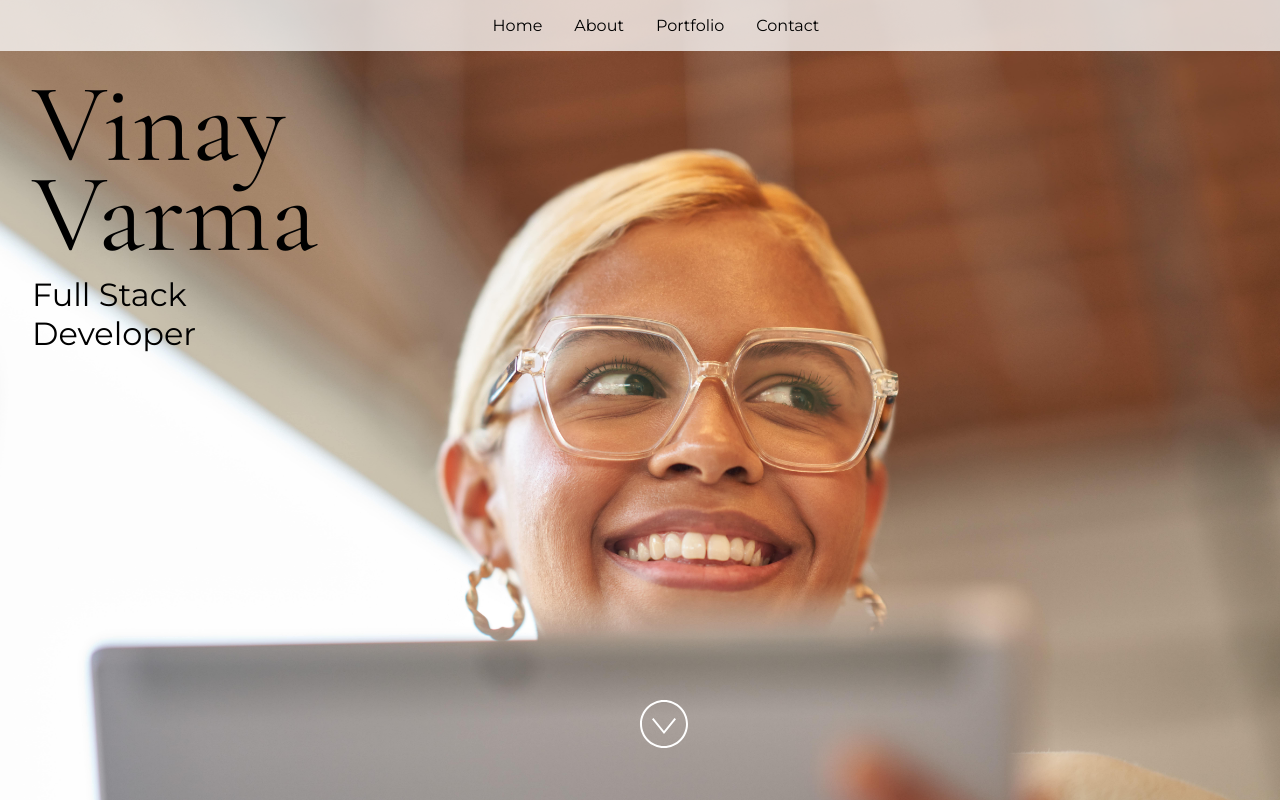
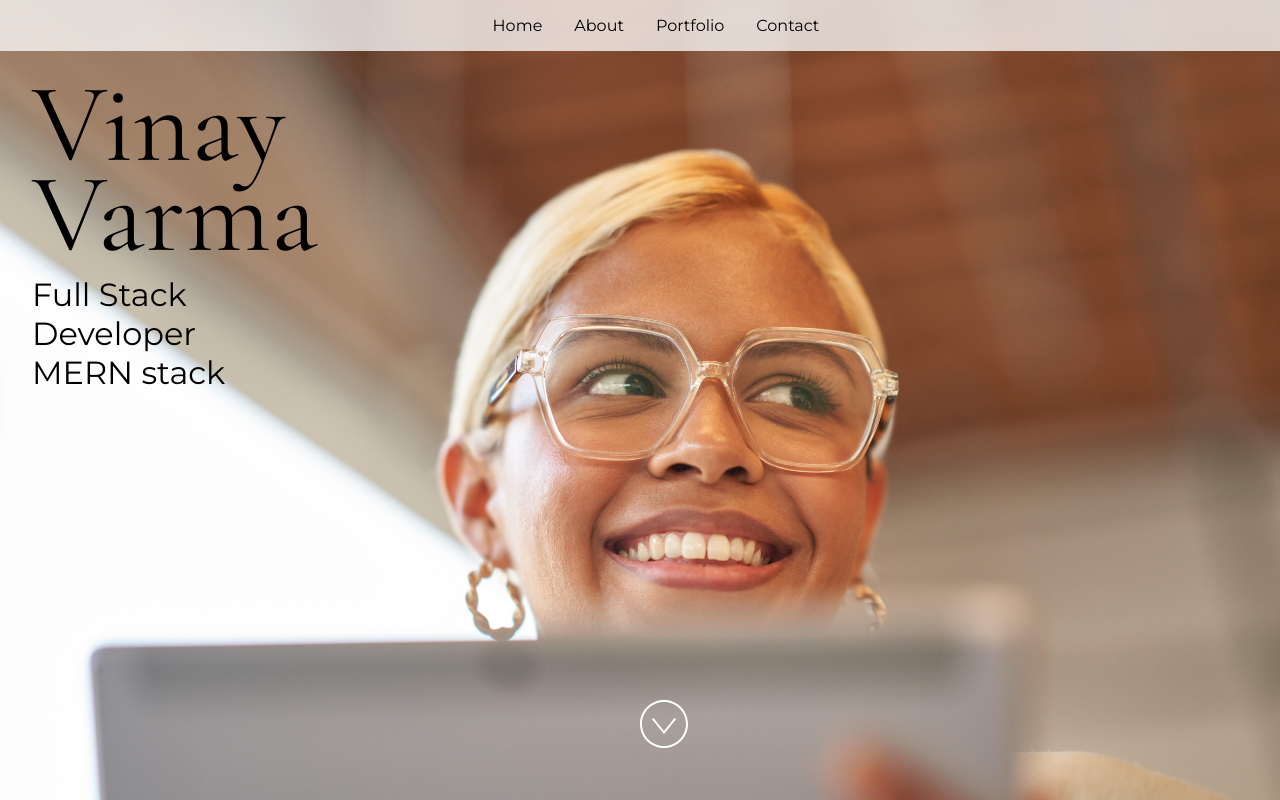
Before and after one commit to vinay7626/portfolio1, a React (Vite) app: page / in a window 1280 px wide. Built offline with nearby package versions, Linux system fonts and the light colour scheme.

Commit message:
minor changes

```diff
--- a/src/App.jsx
+++ b/src/App.jsx
@@ -25,7 +25,7 @@ import "./styles.css";
  */
 const siteProps = {
   name: "Vinay Varma",
-  title: "Full Stack Developer",
+  title: "Full Stack Developer MERN stack",
   email: "vinayvarma10101998@gmail.com",
   gitHub: "https://github.com/vinay7626",
   instagram: "varmavinay10",
```
